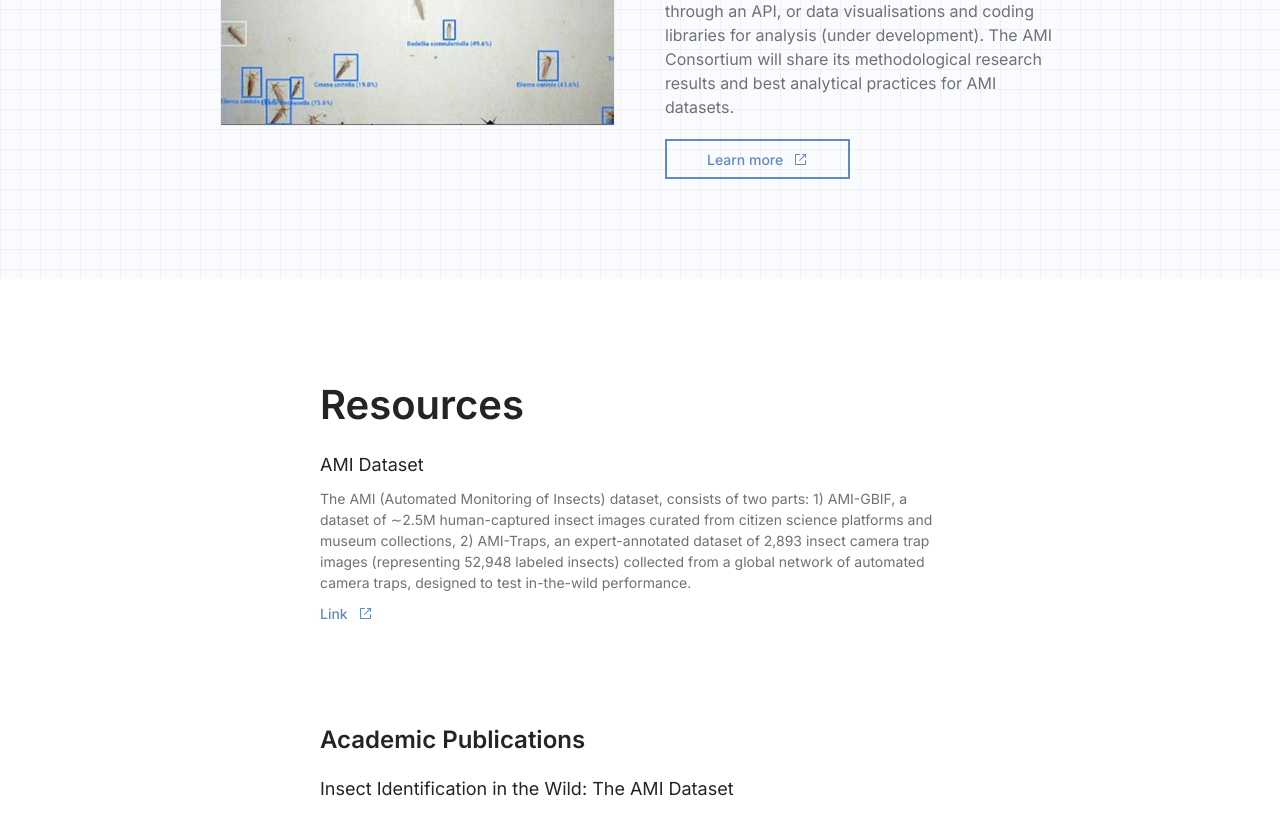
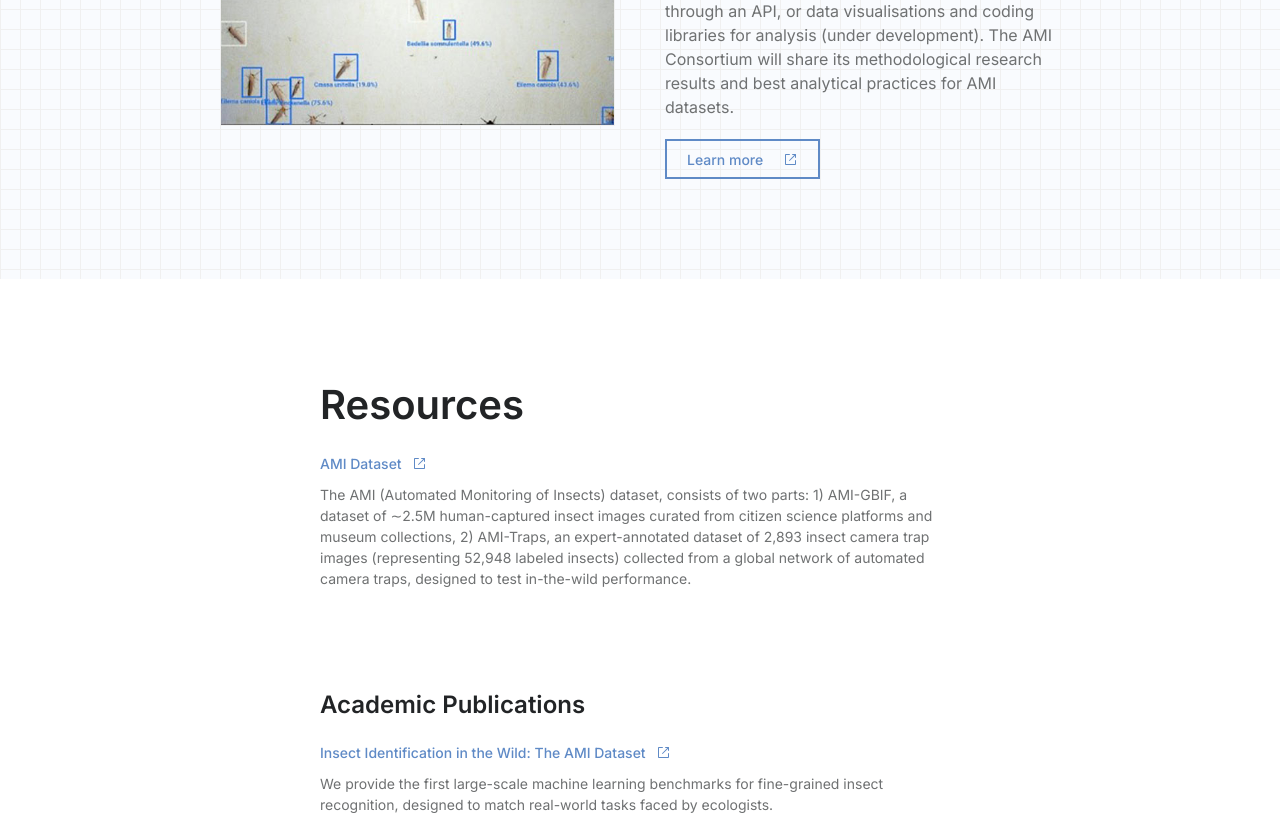
Before and after one commit to RolnickLab/ami-landing-page, a Next.js app: page / in a window 1280 px wide. Shown: the part 3700-4515 px from the top of the page. Built offline with nearby package versions, Linux system fonts and the light colour scheme.

Commit message:
Tweak link appearance

```diff
--- a/src/app/consortium/page.tsx
+++ b/src/app/consortium/page.tsx
@@ -14,7 +14,7 @@ export default function Page() {
       </Section>
       <Section>
         <h2 className="heading2">Consortium Core Partners</h2>
-        <Spacer size={20} />
+        <Spacer size={40} />
         <List>
           {content.partners.map((partner, index) => (
             <ListItem
@@ -27,7 +27,7 @@ export default function Page() {
         </List>
         <Spacer size={100} />
         <h2 className="heading2">Consortium Steering Committee</h2>
-        <Spacer size={20} />
+        <Spacer size={40} />
         <List>
           {content.committee.map((member, index) => (
             <ListItem
--- a/src/components/button/button.module.css
+++ b/src/components/button/button.module.css
@@ -2,13 +2,25 @@
   display: flex;
   align-items: center;
   justify-content: center;
-  gap: 10px;
   color: var(--text-link);
   font-weight: 500;
+  gap: 20px;
 }
 
-.outline {
+.button * {
+  vertical-align: middle;
+}
+
+.button.outline {
   height: 40px;
-  padding: 0 40px;
+  padding: 0 20px;
   border: 2px solid var(--text-link);
 }
+
+.button.text {
+  display: inline;
+}
+
+.button.text *:not(:last-child) {
+  margin-right: 10px;
+}
--- a/src/components/button/button.tsx
+++ b/src/components/button/button.tsx
@@ -22,18 +22,18 @@ export const ExternalLinkButton = ({
 }: {
   label: string;
   href: string;
-  theme?: "outline" | "ghost";
+  theme?: "outline" | "text";
 }) => (
   <a
     className={classNames("bodySmall", styles.button, {
       [styles.outline]: theme === "outline",
-      [styles.ghost]: theme === "ghost",
+      [styles.text]: theme === "text",
     })}
     href={href}
     target="_blank"
     rel="noopener noreferrer"
   >
-    {label}
-    <ExternalLinkIcon />
+    <span>{label}</span>
+    <ExternalLinkIcon className={styles.icon} />
   </a>
 );
--- a/src/components/list/list.tsx
+++ b/src/components/list/list.tsx
@@ -20,11 +20,14 @@ export const ListItem = ({
 }) => (
   <div className={styles.listItem}>
     <div className={styles.intro}>
-      <span className={classNames("bodyLarge", styles.title)}>{title}</span>
+      {href ? (
+        <ExternalLinkButton label={title} href={href} theme="text" />
+      ) : (
+        <span className={classNames("bodySmall", styles.title)}>{title}</span>
+      )}
       {label && <span className="bodyExtraSmall">{label}</span>}
     </div>
 
     {description && <span className="bodySmall">{description}</span>}
-    {href && <ExternalLinkButton label="Link" href={href} theme="ghost" />}
   </div>
 );
```
